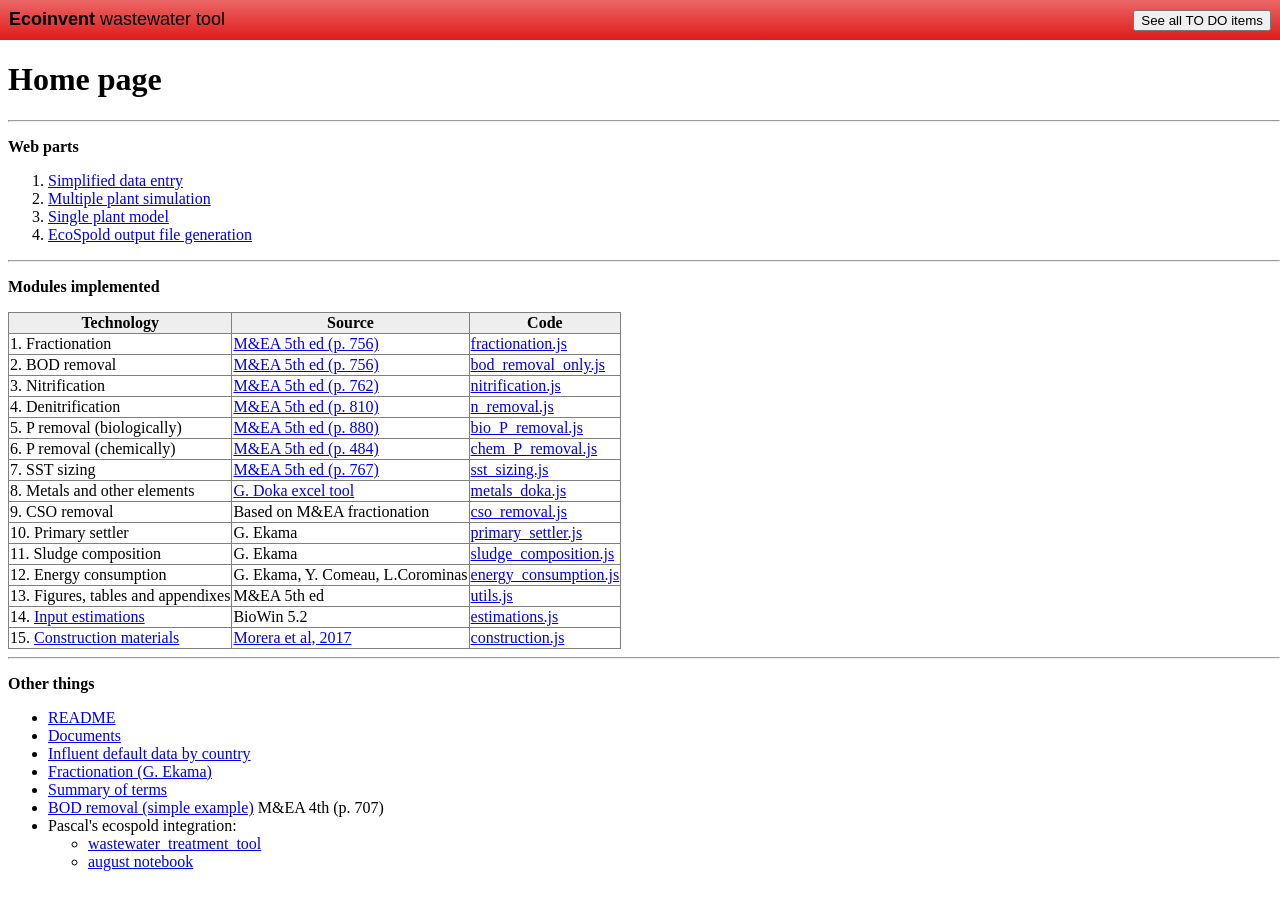
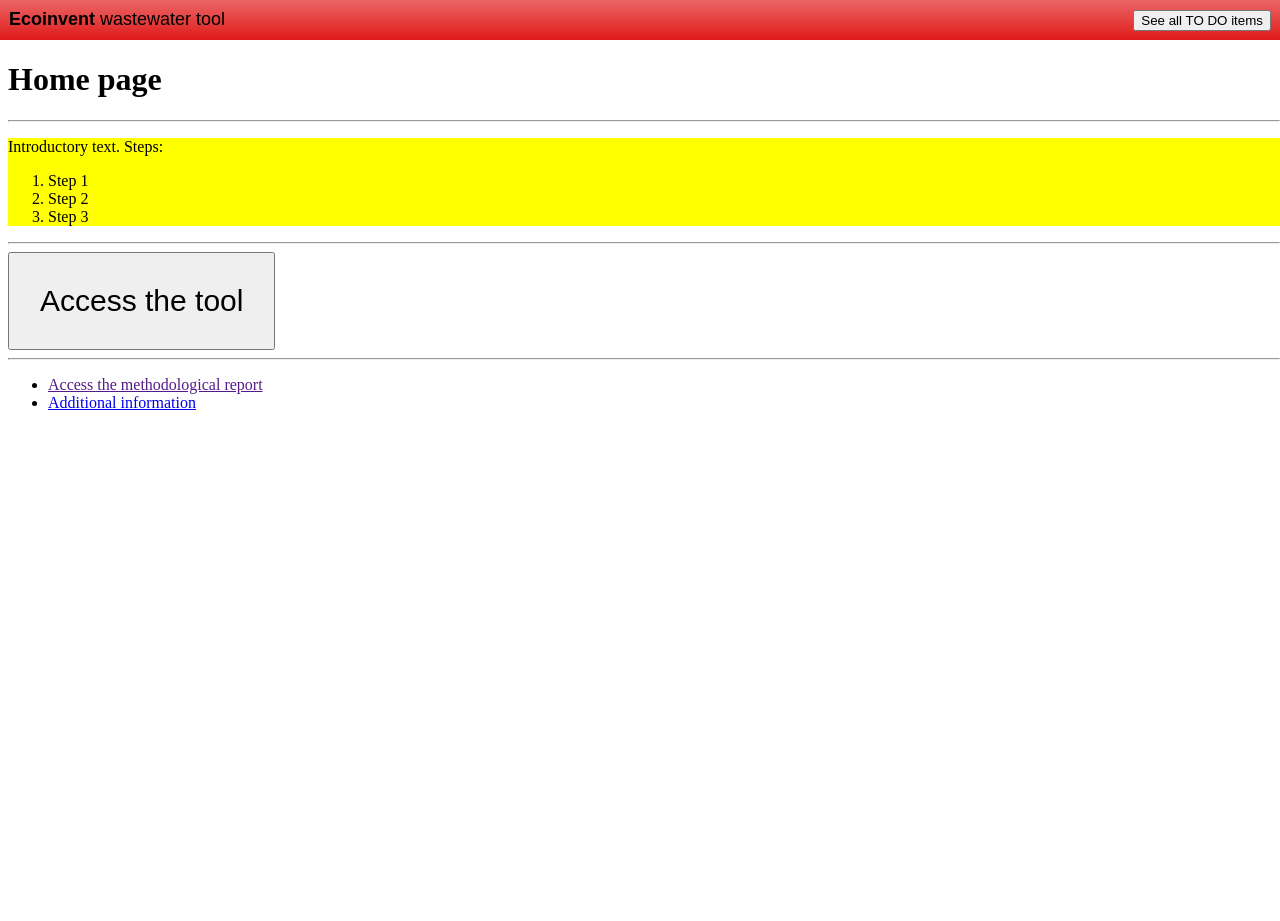
Before and after one commit to AnnaValls/ecoinvent, a PHP site: page / in a window 1280 px wide. After the commit the page ends 410 px from the top, so only its background shows below. Run offline with PHP 8.4, Linux system fonts and the light colour scheme.

Commit message:
modifications post meeting

```diff
--- a/construction.php
+++ b/construction.php
@@ -89,7 +89,7 @@
 
 <h4>
   Reference:
-  <a target=_blank href="../docs/construction/WR-S-17-01921.pdf">
+  <a target=_blank href="docs/construction/WR-S-17-01921.pdf">
     Table 4, Morera et al (2017): Up-to-date and modular construction inventories for Life Cycle Assessment of small to medium wastewater treatment plants (page 22)
   </a>
 </h4>
--- a/ecospold/index.php
+++ b/ecospold/index.php
@@ -14,8 +14,10 @@
 
 <!doctype html>
 <a href="..">Home</a>
-<h2>Generating ecospold file...</h2>
+<h2>4. Generating ecospold file</h2>
+
 <small id=please_wait>Please wait...</small>
+
 <?php
   //receive OS command from POST[input] to invoke python
   $cmd=isset($_POST['input']) ? $_POST['input'] : './test.py a b c d';
--- a/index.php
+++ b/index.php
@@ -8,124 +8,29 @@
 <h1>Home page</h1><hr>
 <p style=max-width:50em>
 
+  <!--introduction text-->
+  <div style=background:yellow><p>
+    Introductory text. Steps:
+    <ol>
+      <li>Step 1
+      <li>Step 2
+      <li>Step 3
+    </ol>
+  <p></div><hr>
+
   <!--web parts-->
   <div>
-    <p><b>Web parts</b></p>
-    <ol>
-      <li><a href="simplified_data_entry.php">Simplified data entry</a>
-      <li><a href="n-wwtp.php"               >Multiple plant simulation</a>
-      <li><a href="elementary.php"           >Single plant model</a>
-      <li><a href="ecospold"                 >EcoSpold output file generation</a>
-    </ol>
+    <button
+      style="font-size:30px;padding:1em;"
+      onclick=window.location="simplified_data_entry.php">
+      Access the tool
+    </button>
   </div><hr>
 
-  <!--implementations-->
   <div>
-    <p><b>Modules implemented</b></p>
-    <table border=1 style=border-collapse:collapse>
-      <tr><th>Technology<th>Source<th>Code
-      <tr>
-        <td>1. Fractionation
-        <td><a href="implementations/bod_removal_with_nitrification.php">M&amp;EA 5th ed (p. 756)</a>
-        <td><a href="see.php?path=techs&file=fractionation.js">fractionation.js</a>
-      <tr>
-        <td>2. BOD removal
-        <td><a href="implementations/bod_removal_with_nitrification.php">M&amp;EA 5th ed (p. 756)</a>
-        <td><a href="see.php?path=techs&file=bod_removal_only.js">bod_removal_only.js</a>
-      <tr>
-        <td>3. Nitrification
-        <td><a href="implementations/bod_removal_with_nitrification.php">M&amp;EA 5th ed (p. 762)</a>
-        <td><a href="see.php?path=techs&file=nitrification.js">nitrification.js</a>
-      <tr>
-        <td>4. Denitrification
-        <td><a href="implementations/N_removal.php">M&amp;EA 5th ed (p. 810)</a>
-        <td><a href="see.php?path=techs&file=n_removal.js">n_removal.js</a>
-      <tr>
-        <td>5. P removal (biologically)
-        <td><a href="implementations/bio_P_removal.php">M&amp;EA 5th ed (p. 880)</a>
-        <td><a href="see.php?path=techs&file=bio_P_removal.js">bio_P_removal.js</a>
-      <tr>
-        <td>6. P removal (chemically)
-        <td><a href="implementations/chem_P_removal.php">M&amp;EA 5th ed (p. 484)</a>
-        <td><a href="see.php?path=techs&file=chem_P_removal.js">chem_P_removal.js</a>
-      <tr>
-        <td>7. SST sizing
-        <td><a href="implementations/bod_removal_with_nitrification.php">M&amp;EA 5th ed (p. 767)</a>
-        <td><a href="see.php?path=techs&file=sst_sizing.js">sst_sizing.js</a>
-      <tr>
-        <td>8. Metals and other elements
-        <td><a href="docs/gabor-doka-tool/">G. Doka excel tool</a>
-        <td><a href="see.php?path=techs&file=metals_doka.js">metals_doka.js</a>
-      <tr>
-        <td>9. CSO removal
-        <td>Based on M&amp;EA fractionation
-        <td><a href="see.php?path=techs&file=cso_removal.js">cso_removal.js</a>
-      <tr>
-        <td>10. Primary settler
-        <td>G. Ekama
-        <td><a href="see.php?path=techs&file=primary_settler.js">primary_settler.js</a>
-      <tr>
-        <td>11. Sludge composition
-        <td>G. Ekama
-        <td><a href="see.php?path=techs&file=sludge_composition.js">sludge_composition.js</a>
-      <tr>
-        <td>12. Energy consumption
-        <td>G. Ekama, Y. Comeau, L.Corominas
-        <td><a href="see.php?path=techs&file=energy_consumption.js">energy_consumption.js</a>
-      <tr>
-        <td>13. Figures, tables and appendixes
-        <td>M&amp;EA 5th ed
-        <td><a href="see.php?file=utils.js">utils.js</a>
-      <tr>
-        <td>14. <a href="estimations.php" >Input estimations</a>
-        <td>BioWin 5.2
-        <td><a href="see.php?file=estimations.js">estimations.js</a>
-      <tr>
-        <td>15. <a href="construction.php" >Construction materials</a>
-        <td><a href="docs/construction/WR-S-17-01921.pdf">Morera et al, 2017</a>
-        <td><a href="see.php?file=construction.js">construction.js</a>
-    </table>
-  </div><hr>
-
-  <!--other things-->
-  <div>
-    <p><b>Other things</b></p>
     <ul>
-      <li><a href="README.md"              >README</a>
-      <li><a href="docs"                   >Documents</a>
-      <li><a href="reference_data.php"     >Influent default data by country</a>
-      <li><a href="fractionation_ekama.php">Fractionation (G. Ekama)</a>
-      <li><a href="terms.php"              >Summary of terms</a>
-      <li>
-        <a href="implementations/bod_removal_only.php">BOD removal (simple example)</a>
-        M&amp;EA 4th (p. 707)
-      <!--
-      <li>
-        <a href="implementations/ekama_sizing.php">Reactor sizing (optim. cost) [G. Ekama]</a>
-      -->
-      <!--
-      <li>
-        <a target=_blank href="https://docs.google.com/spreadsheets/d/1DiBhDCjxGyw2-umImIfHiZOzY5LJF_psGiD4fEf7Wgk/edit?usp=sharing">
-          Google drive "ecoinvent wastewater treatment project" document
-        </a>
-      </li>
-      -->
-      <!--
-      <li><a href=//github.com/holalluis/ecoinvent>github.com/holalluis/ecoinvent</a>
-      -->
-      <li>Pascal's ecospold integration:
-        <ul>
-          <li>
-            <a href="https://github.com/PascalLesage/wastewater_treatment_tool">
-              wastewater_treatment_tool
-            </a>
-          <li>
-            <a href="https://github.com/ecoinvent/wastewater_treatment_tool/blob/master/Generating%20ecoSPold%20files%20for%20WWT.ipynb">
-              august notebook
-            </a>
-          </li>
-        </ul>
-      </li>
+      <li><a href="">Access the methodological report</a>
+      <li><a href="modules_implemented.php">Additional information</a>
     </ul>
   </div>
 </p>
```
Also changed, not shown: generate_ecospold.php (+10 -7 lines), n-wwtp.php (+27 -20 lines), simplified_data_entry.php (+14 -3 lines).
